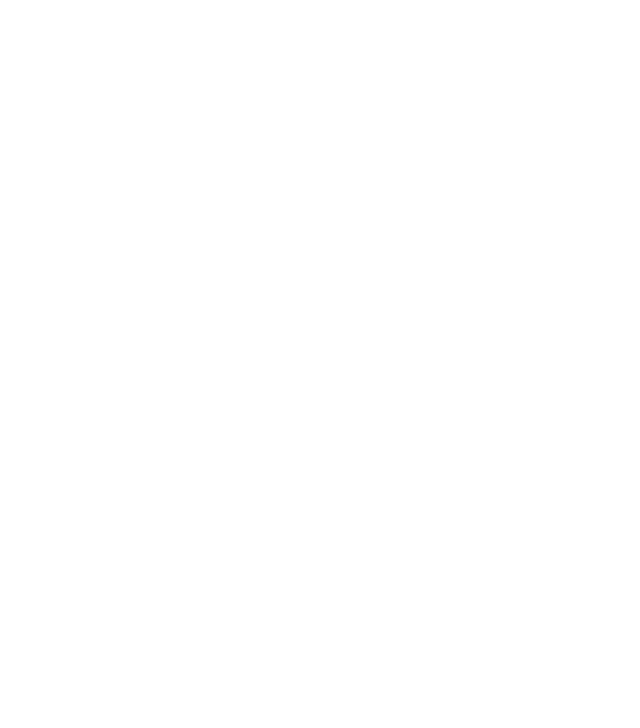
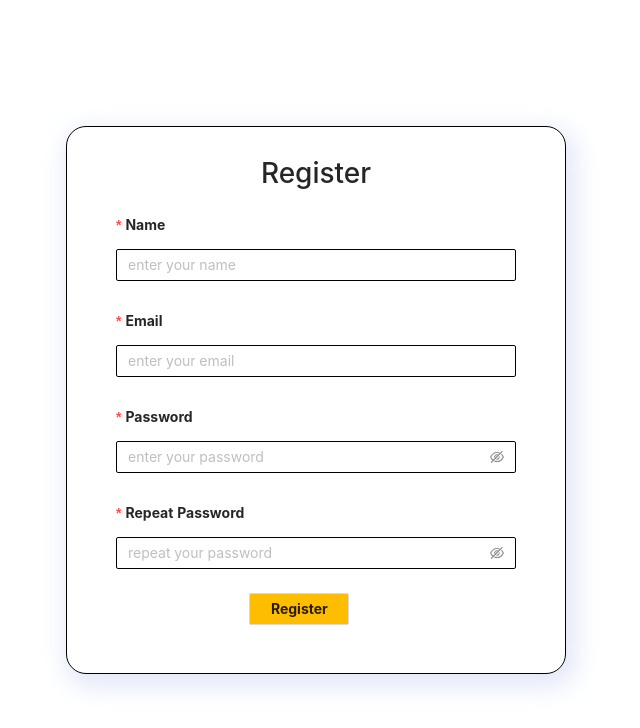
Before and after one commit to sulfaratnasari/adopt-pet, a React (Create React App) app: page /register in a window 1280 px wide. Before the commit this address had no page. Shown: the top 728 px of the page, without its empty margins (324-964 px from the left). Built offline with nearby package versions, Linux system fonts and the light colour scheme.

Commit message:
Register page

```diff
--- a/src/App.js
+++ b/src/App.js
@@ -1,7 +1,7 @@
-import logo from './logo.svg';
 import './App.css';
 import BerandaAdoptPets from '../src/pages/Beranda/Beranda'
 import Login from './pages/Login/Login';
+import Register from './pages/Register/Register';
 import { BrowserRouter as Router, Routes, Route } from "react-router-dom"
 
 function App() {
@@ -10,6 +10,7 @@
       <Router>
         <Routes>
           <Route path = '/login' element={<Login />}/>
+		  <Route path = '/register' element={<Register />}/>
           <Route path = '/' exact element= {<BerandaAdoptPets/>}/>
         </Routes>
       </Router>
--- a/src/pages/Login/Login.css
+++ b/src/pages/Login/Login.css
@@ -6,7 +6,7 @@
 	-ms-transform: translate(-50%, -50%);
 	transform: translate(-50%, -50%);
 }
-.card{
+.card-login{
 	width: 300px;
 	border-radius: 20px !important;
 	border-color: black !important;
--- a/src/pages/Login/Login.js
+++ b/src/pages/Login/Login.js
@@ -6,8 +6,7 @@
 const Login = () => {
 	return (
 		<div className="login">
-			<Space direction="vertical">
-				<Card title="" className="card">
+			<Card className="card-login">
 				<div className="btn-register">
 					<Button type="text">Register</Button>
 				</div>
@@ -23,10 +22,10 @@
 				>
 					<Form.Item
 						label="Email"
-							name="username"
+						name="email"
 						labelCol={{ span: 24 }}
 						wrapperCol={{ span: 24 }}
-							rules={[{ required: true, message: "Please input your username!" }]}
+						rules={[{ required: true, message: "Please input your email!" }]}
 					>
 						<Input placeholder="enter your email" className="input" />
 					</Form.Item>
@@ -46,8 +45,6 @@
 					</Form.Item>
 				</Form>
 			</Card>
-			</Space>
-
 		</div>
 	);
 };
--- a/src/pages/Register/Register.css
+++ b/src/pages/Register/Register.css
@@ -0,0 +1,35 @@
+.register{
+	margin: 0;
+	position: absolute;
+	top: 50%;
+	left: 50%;
+	-ms-transform: translate(-50%, -50%);
+	transform: translate(-50%, -50%);
+}
+.card-register{
+	width: 500px;
+	border-radius: 20px !important;
+	border-color: black !important;
+	box-shadow: 5px 8px 24px 5px rgba(208, 216, 243, 0.6);
+}
+.input{
+	border-color: black !important;
+}
+.button-register{
+	background-color: #FFBD00 !important;
+	width: 100px;
+	font-weight: bold !important;
+}
+.logo-img-small{
+	width: 5em;
+	height: 5em;
+	display: block;
+	margin-left: auto;
+	margin-right: auto;
+}
+.ant-form-item-label label{
+	font-weight: bold;
+ }
+ .form-register{
+	 margin: 0 25px !important;
+ }
--- a/src/pages/Register/Register.js
+++ b/src/pages/Register/Register.js
@@ -0,0 +1,67 @@
+import React from "react";
+import { Form, Input, Button, Space, Card } from "antd";
+import "./Register.css";
+
+const Register = () => {
+	return (
+		<div className="register">
+			<Card className="card-register">
+				<h1 style={{textAlign:'center'}}>Register</h1>
+				<Form
+					name="basic"
+					labelCol={{ span: 8 }}
+					wrapperCol={{ span: 16 }}
+					initialValues={{ remember: true }}
+					// onFinish={onFinish}
+					// onFinishFailed={onFinishFailed}
+					autoComplete="off"
+					className="form-register"
+				>
+					<Form.Item
+						label="Name"
+						name="name"
+						labelCol={{ span: 24 }}
+						wrapperCol={{ span: 24 }}
+						rules={[{ required: true, message: "Please input your name!" }]}
+					>
+						<Input placeholder="enter your name" className="input" />
+					</Form.Item>
+					<Form.Item
+						label="Email"
+						name="email"
+						labelCol={{ span: 24 }}
+						wrapperCol={{ span: 24 }}
+						rules={[{ required: true, message: "Please input your email!" }]}
+					>
+						<Input placeholder="enter your email" className="input" />
+					</Form.Item>
+					<Form.Item
+						label="Password"
+						name="password"
+						labelCol={{ span: 24 }}
+						wrapperCol={{ span: 24 }}
+						rules={[{ required: true, message: "Please input your password!" }]}
+					>
+						<Input.Password placeholder="enter your password" className="input" />
+					</Form.Item>
+					<Form.Item
+						label="Repeat Password"
+						name="repeatPassword"
+						labelCol={{ span: 24 }}
+						wrapperCol={{ span: 24 }}
+						rules={[{ required: true, message: "Please re-input your password!" }]}
+					>
+						<Input.Password placeholder="repeat your password" className="input" />
+					</Form.Item>
+					<Form.Item wrapperCol={{ offset: 8, span: 16 }}>
+						<Button htmlType="submit" className="btn-login">
+							Register
+						</Button>
+					</Form.Item>
+				</Form>
+			</Card>
+		</div>
+	);
+};
+
+export default Register;
```
Lines whose indentation alone changed are shown as unchanged.
